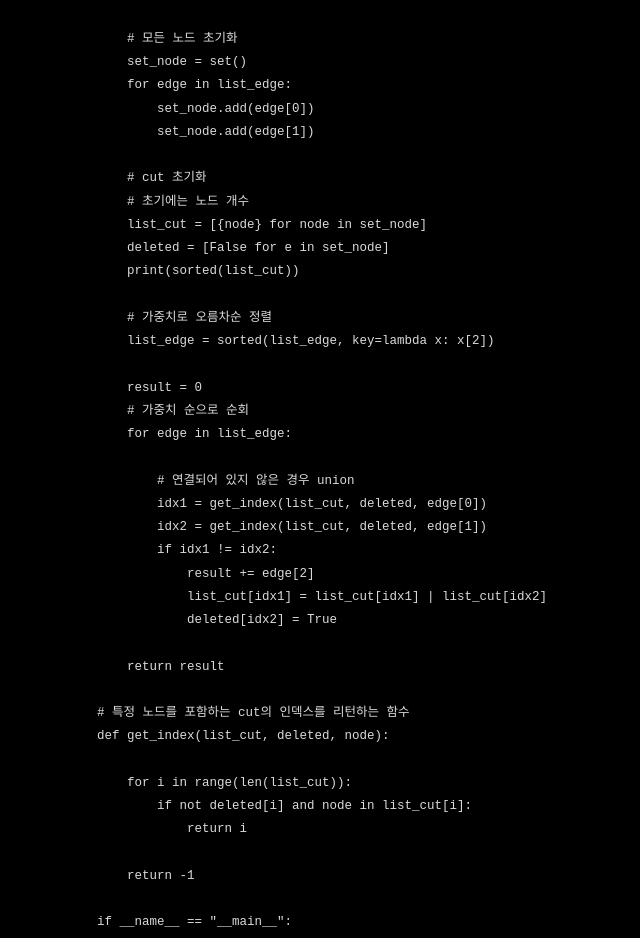
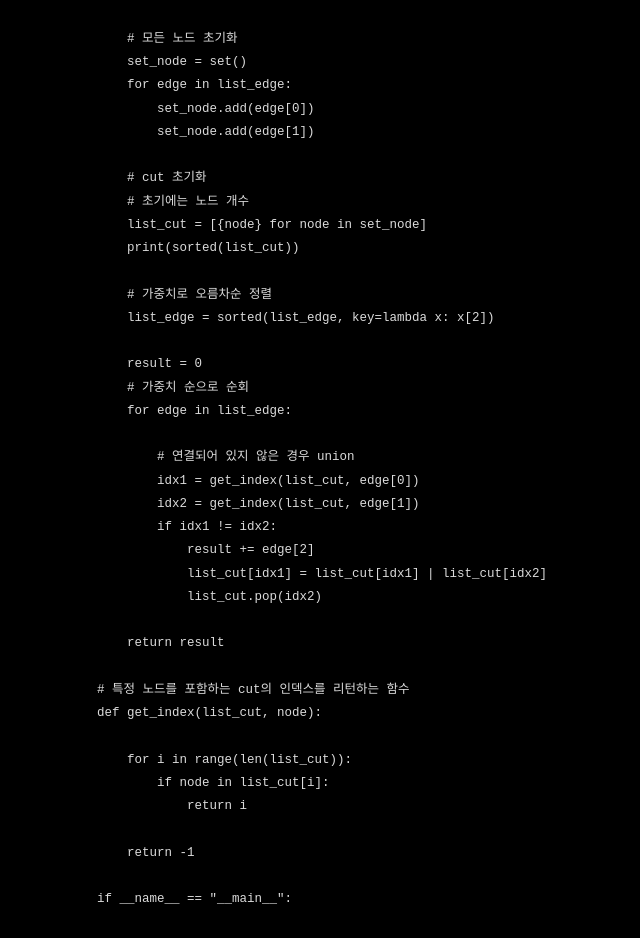
Before and after one commit to leehj8896/leehj8896.github.io, a Jekyll site: the page built from _posts/2020-11-01-최소비용신장트리.md, in a window 1280 px wide and 1400 px high, scrolled down 363 px. Shown: the part 391-1329 px from the top of the window, without its empty margins (243-883 px from the left). Built offline with Jekyll 4.4.1, drawn with Linux system fonts in a browser that asks for light colours; some of the changed text lies outside the part shown.

Commit message:
최소비용신장트리 수정

```diff
--- a/_posts/2020-11-01-최소비용신장트리.md
+++ b/_posts/2020-11-01-최소비용신장트리.md
@@ -31,7 +31,6 @@ permalink: /d29
         # cut 초기화
         # 초기에는 노드 개수
         list_cut = [{node} for node in set_node]
-        deleted = [False for e in set_node]
         print(sorted(list_cut))
 
         # 가중치로 오름차순 정렬
@@ -42,20 +41,20 @@ permalink: /d29
         for edge in list_edge:
 
             # 연결되어 있지 않은 경우 union
-            idx1 = get_index(list_cut, deleted, edge[0])
-            idx2 = get_index(list_cut, deleted, edge[1])
+            idx1 = get_index(list_cut, edge[0])
+            idx2 = get_index(list_cut, edge[1])
             if idx1 != idx2:
                 result += edge[2]
                 list_cut[idx1] = list_cut[idx1] | list_cut[idx2]
-                deleted[idx2] = True
+                list_cut.pop(idx2)
 
         return result
 
     # 특정 노드를 포함하는 cut의 인덱스를 리턴하는 함수
-    def get_index(list_cut, deleted, node):
+    def get_index(list_cut, node):
 
         for i in range(len(list_cut)):
-            if not deleted[i] and node in list_cut[i]:
+            if node in list_cut[i]:
                 return i
 
         return -1
```
